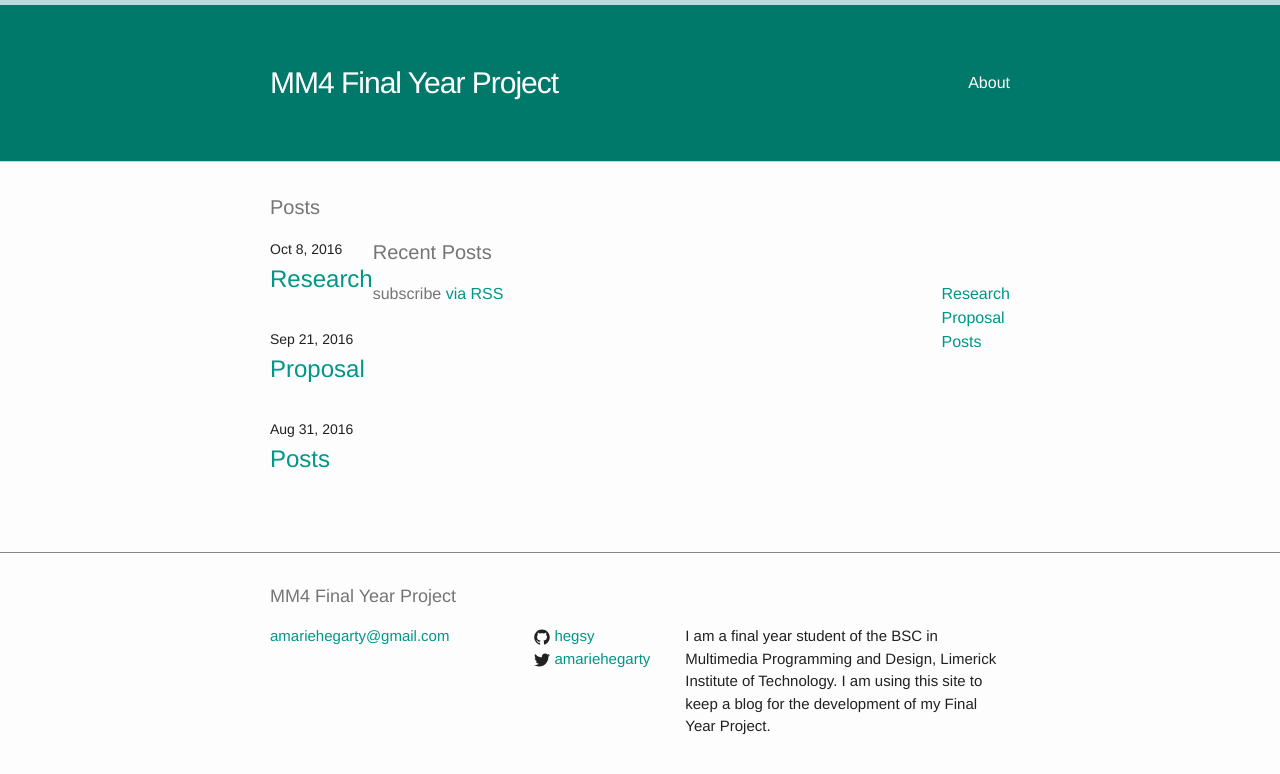
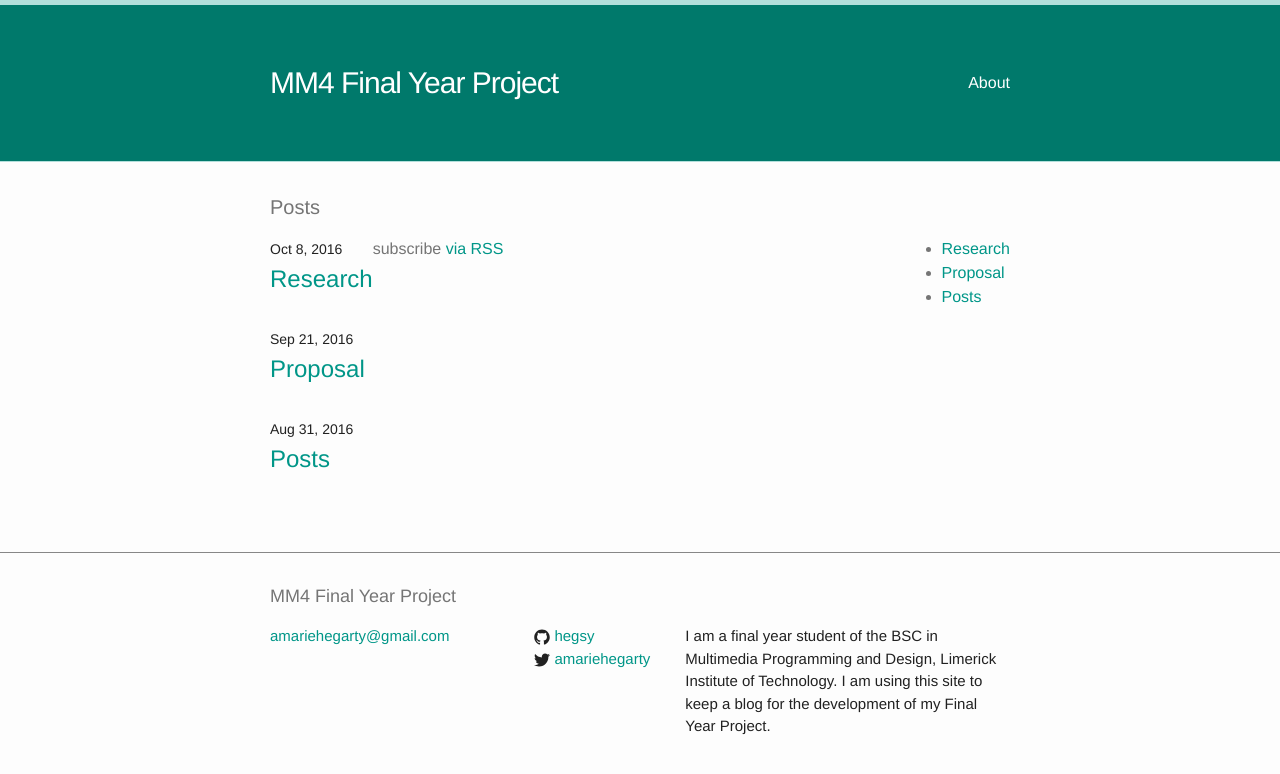
Before and after one commit to hegsy/hegsy.github.io, a Jekyll site: the page built from index.html, in a window 1280 px wide. Shown: the top 774 px of the page. Built offline with Jekyll 4.4.1, drawn with Linux system fonts in a browser that asks for light colours.

Commit message:
positioning sidebar

```diff
--- a/index.html
+++ b/index.html
@@ -18,15 +18,16 @@ layout: default
     {% endfor %}
   </ul>
 
-    <h1 class="page-heading">Recent Posts</h1>
+    <div class="post-list-sidebar">
+        <ul>
+            {% for post in site.posts %}
+            <li>
+                <a href="{{ post.url }}">{{ post.title }}</a>
+            </li>
+            {% endfor %}
+        </ul>
+    </div>
 
-    <ul class = "post-list-sidebar">
-  {% for post in site.posts %}
-    <li>
-      <a href="{{ post.url }}">{{ post.title }}</a>
-    </li>
-  {% endfor %}
-</ul>
 
   <p class="rss-subscribe">subscribe <a href="{{ "/feed.xml" | prepend: site.baseurl }}">via RSS</a></p>
 
```
